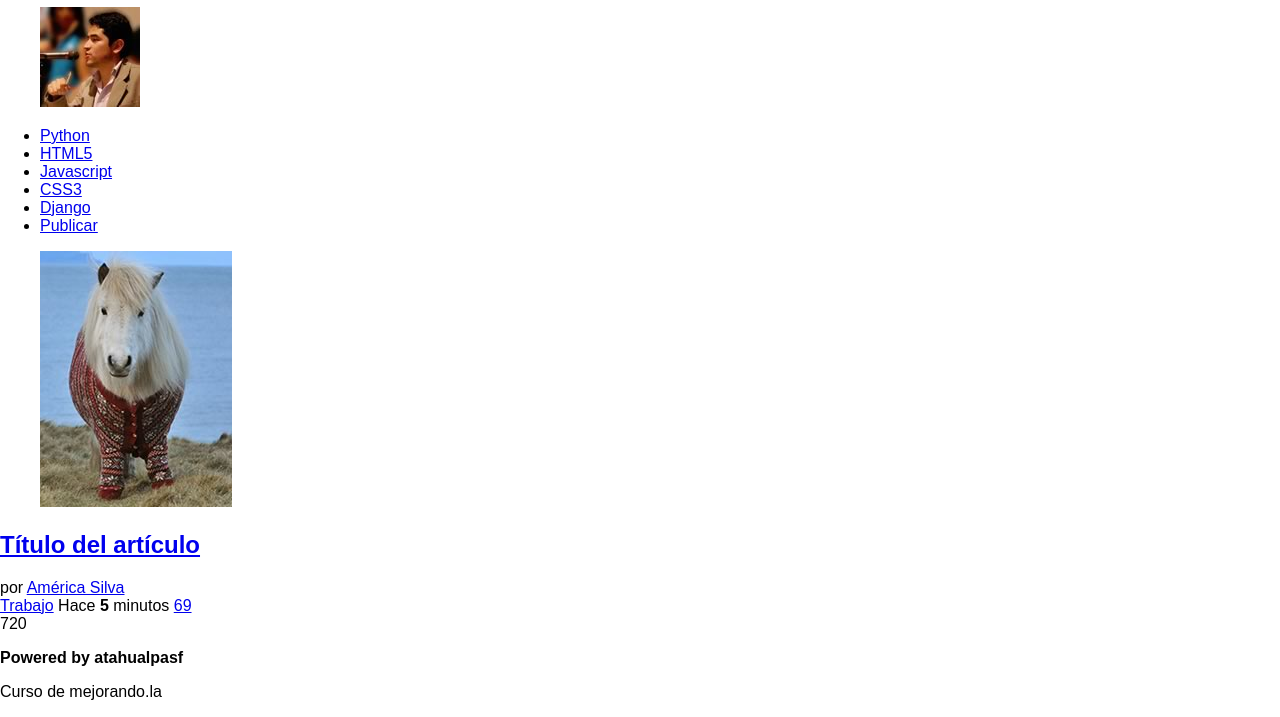
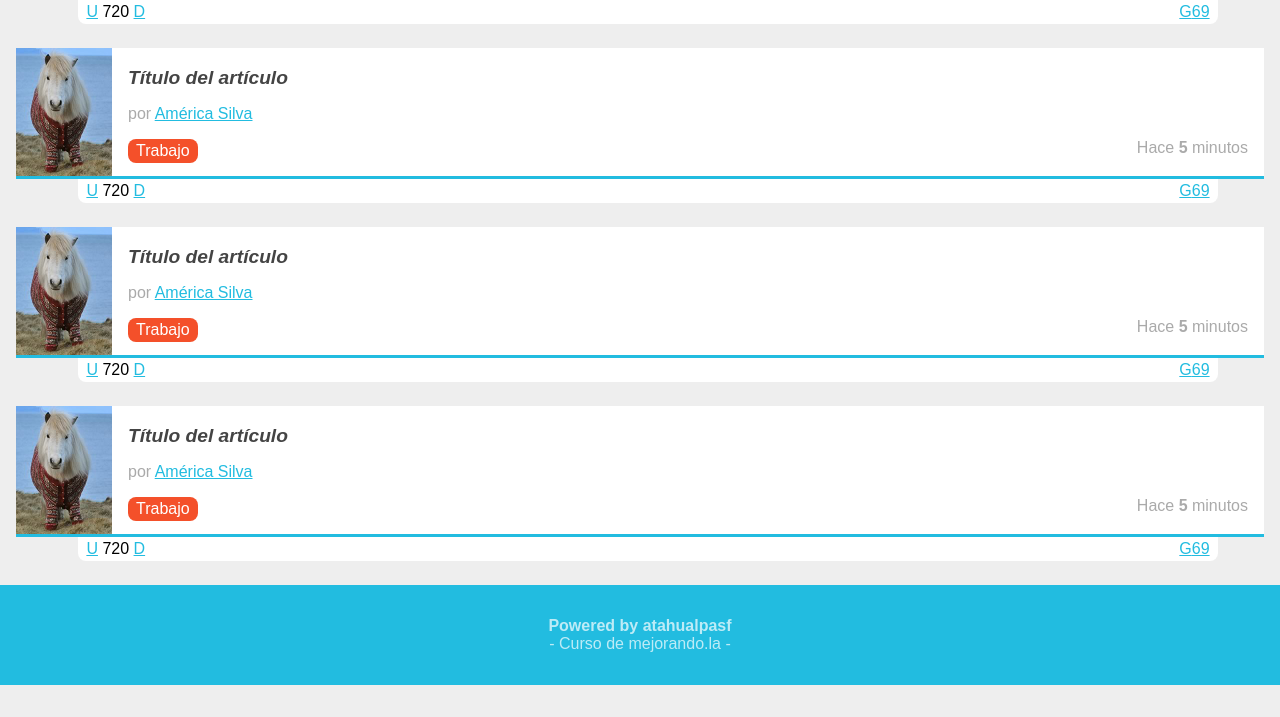
Before and after one commit to atahualpasf/Puls2015, a plain HTML site: page index.html in a window 1280 px wide. Shown: the part 253-970 px from the top of the page. After the commit the page ends 938 px from the top, so only its background shows below. Drawn offline with Linux system fonts and the light colour scheme.

Commit message:
Agregue estilos .css además de que acomode el normalize y deje listo la versión base del index.html

```diff
--- /dev/null
+++ b/estilos.css
@@ -0,0 +1,151 @@
+a {
+	color: #22BCE0;
+}
+body {
+	background: #EEEEEE;
+	font-family: Arial;
+	font-size: 16px;
+}
+footer {
+	background: #22BCE0;
+	color: rgba(255,255,255,0.7);
+	padding: 1em;
+	text-align: center;
+}
+footer p:first-child {
+	margin-bottom: 0;
+}
+footer p:last-child {
+	margin-top: 0;
+}
+footer p:last-child:before {
+	content: "- ";
+}
+footer p:last-child:after {
+	content: " -";
+}
+header {
+	background: #344B54;
+	color: white;
+	overflow: hidden;
+	padding: 0.5em;
+	position: relative;
+}
+header figure {
+	float: left;
+}
+header h1 {
+	font-size: 1.2em;
+	font-weight: normal;
+	margin: 0 70px 0 0;
+}
+header #avatar {
+	margin: 0.5em 0.5em 0 0;
+	position: absolute;
+	right: 0;
+	top: 0;
+}
+header #avatar img {
+	border-radius: 50%;
+	width: 55px;
+}
+header #logo img {
+	border-right: 1px solid white;
+	margin-right: 0.5em;
+	padding-right: 0.5em;
+	width: 52px;
+}
+nav {
+	background: #80BCA3;
+	padding: 0 0.5em;
+	position: relative;
+}
+nav ul {
+	list-style: none;
+	margin: 0;
+	padding: 0;
+}
+nav ul #publicar_nav {
+	position: absolute;
+	top: -0.3em;
+	right: 0;
+}
+nav ul #publicar_nav a {
+	background: #22BCE0;
+	border-radius: 5px;
+	box-shadow: rgba(0,0,0,0.5) 5px 5px 20px;
+	font-style: italic;
+	padding: 0.8em 0.5em;
+	text-decoration: none;
+	text-shadow: rgba(0,0,0,0.5) 2px 2px 5px;
+}
+nav ul li {
+	display: inline-block;
+	margin: 0 1em 0 0;
+}
+nav ul li a {
+	color: white;
+	display: block;
+	padding: 0.5em 0;
+}
+#contenido {
+	margin: 1em;
+}
+#contenido .item {
+	background: white;
+	border-bottom: 3px solid #22BCE0;
+	margin-bottom: 3em;
+	position: relative;
+	min-height: 128px;
+}
+#contenido .item .autor_item {
+	color: #AAA;
+}
+#contenido .item .datos_item {
+	text-align: right;
+	margin: 1em 1em 0 0;
+}
+#contenido .item .datos_item .fecha_item {
+	color: #AAA;
+}
+
+#contenido .item .datos_item .tag_item {
+	background: #F4502A;
+	border-radius: 0.5em;
+	color: white;
+	display: inline-block;
+	padding: 0.2em 0.5em;
+	text-decoration: none;
+	float: left;
+}
+
+#contenido .item .imagen_item {
+	float: left;
+	margin: 0 1em 0 0;
+}
+#contenido .item .imagen_item img {
+	width: 96px;
+}
+#contenido .item .titulo_item {
+	font-size: 1.2em;
+	font-style: italic;
+	padding: 1em 1em 0 0;
+}
+#contenido .item .titulo_item a {
+	color: #444;
+	text-decoration: none;
+}
+#contenido .item .votacion {
+	background: white;
+	border-radius: 0 0 0.5em 0.5em;
+	position: absolute;
+	left: 5%;
+	margin-top: 3px;
+	padding: 0.2em 0.5em;
+	top: 100%;
+	width: 90%;
+}
+#contenido .item .votacion .comentarios_item,
+#contenido .item .votacion .guardar_item {
+	float: right;
+}
--- a/index.html
+++ b/index.html
@@ -2,9 +2,10 @@
 <html lang="es">
 <head>
 	<meta charset="utf-8" />
-	<meta description="Proyecto del curso de diseño web online de mejorandola-platzi" />
+	<meta name="description" content="Proyecto del curso de diseño web online de mejorandola-platzi" />
 	<title>Puls: Proyecto de desarrollo web 2015</title>
 	<link rel="stylesheet" type="text/css" href="normalize.css">
+	<link rel="stylesheet" type="text/css" href="estilos.css">
 </head>
 <body>
 	<header>
@@ -15,7 +16,7 @@
 			Puls: Comunidad del proyecto de desarrollo web desde cero
 		</h1>
 		<figure id="avatar">
-			<img src="avatar.jpg">
+			<img src="avatar.jpg" />
 		</figure>
 	</header>
 	<nav>
@@ -45,16 +46,91 @@
 			</div>
 			<div class="datos_item">
 				<a href="#" class="tag_item">Trabajo</a>
-				<span>
+				<span class="fecha_item">
 					Hace <strong>5</strong> minutos
 				</span>
-				<a href="#" class="comentarios_item">69</a>
-				<a href="#" class="guardar_item"></a>
 			</div>
 			<div class="votacion">
-				<a href="#" class="up"></a>
+				<a href="#" class="up">U</a>
 				720
-				<a href="#" class="down"></a>
+				<a href="#" class="down">D</a>
+				<a href="#" class="comentarios_item">69</a>
+				<a href="#" class="guardar_item">G</a>
+		</article>
+		<article class="item">
+			<figure class="imagen_item">
+				<img src="imagen.jpg" />
+			</figure>
+			<h2 class="titulo_item">
+				<a href="#">
+					Título del artículo
+				</a>
+			</h2>
+			<div class="autor_item">
+				por <a href="#">América Silva</a>
+			</div>
+			<div class="datos_item">
+				<a href="#" class="tag_item">Trabajo</a>
+				<span class="fecha_item">
+					Hace <strong>5</strong> minutos
+				</span>
+			</div>
+			<div class="votacion">
+				<a href="#" class="up">U</a>
+				720
+				<a href="#" class="down">D</a>
+				<a href="#" class="comentarios_item">69</a>
+				<a href="#" class="guardar_item">G</a>
+		</article>
+		<article class="item">
+			<figure class="imagen_item">
+				<img src="imagen.jpg" />
+			</figure>
+			<h2 class="titulo_item">
+				<a href="#">
+					Título del artículo
+				</a>
+			</h2>
+			<div class="autor_item">
+				por <a href="#">América Silva</a>
+			</div>
+			<div class="datos_item">
+				<a href="#" class="tag_item">Trabajo</a>
+				<span class="fecha_item">
+					Hace <strong>5</strong> minutos
+				</span>
+			</div>
+			<div class="votacion">
+				<a href="#" class="up">U</a>
+				720
+				<a href="#" class="down">D</a>
+				<a href="#" class="comentarios_item">69</a>
+				<a href="#" class="guardar_item">G</a>
+		</article>
+		<article class="item">
+			<figure class="imagen_item">
+				<img src="imagen.jpg" />
+			</figure>
+			<h2 class="titulo_item">
+				<a href="#">
+					Título del artículo
+				</a>
+			</h2>
+			<div class="autor_item">
+				por <a href="#">América Silva</a>
+			</div>
+			<div class="datos_item">
+				<a href="#" class="tag_item">Trabajo</a>
+				<span class="fecha_item">
+					Hace <strong>5</strong> minutos
+				</span>
+			</div>
+			<div class="votacion">
+				<a href="#" class="up">U</a>
+				720
+				<a href="#" class="down">D</a>
+				<a href="#" class="comentarios_item">69</a>
+				<a href="#" class="guardar_item">G</a>
 		</article>
 	</section>
 	<footer>
```
Also changed, not shown: normalize.css.
